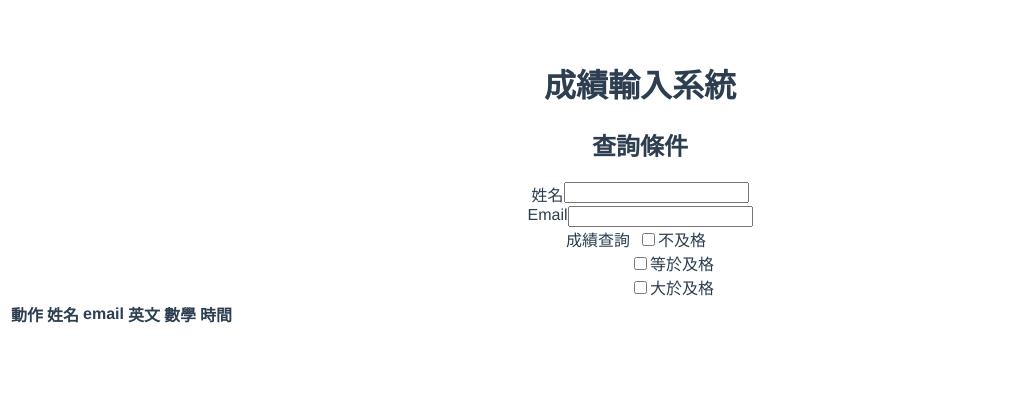
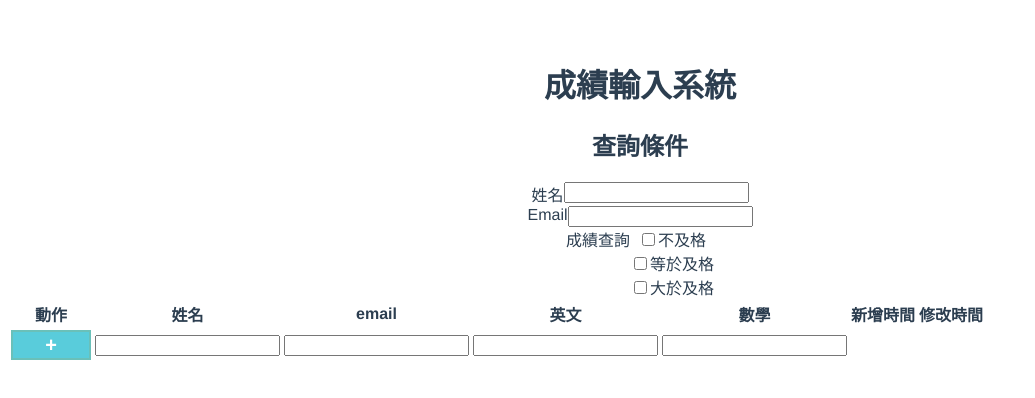
Before and after one commit to katelove/athenaexam, a Vue app: page / in a window 1280 px wide. Shown: the top 398 px of the page, without its empty margins (0-1035 px from the left). Built offline with nearby package versions, Linux system fonts and the light colour scheme.

Commit message:
新增table 樣式

```diff
--- a/src/components/TableGrades.vue
+++ b/src/components/TableGrades.vue
@@ -1,21 +1,61 @@
 <template>
-<div>
   <table>
     <thead>
       <tr>
-        <th v-for='(item,index) in titleList' :key="index">{{item}}</th>
+        <th v-for="(item, index) in titleList" :key="index">
+          {{ item }}
+        </th>
+      </tr>
+      <tr>
+        <th>
+          <button class="bluePlus"><h4>+</h4></button>
+        </th>
+        <th v-for="(item, index) in inputList" :key="index">
+          <input type="text" />
+        </th>
+        <th></th>
+        <th></th>
       </tr>
     </thead>
+    <tbody>
+      <tr>
+        <th></th>
+      </tr>
+    </tbody>
   </table>
-</div>
 </template>
 
 <script>
 export default {
+  name: 'TableGrades',
+  props: ['name', 'email', 'english', 'math'],
   data () {
     return {
-      titleList: ['動作', '姓名', 'email', '英文', '數學', '時間']
+      titleList: [
+        '動作',
+        '姓名',
+        'email',
+        '英文',
+        '數學',
+        '新增時間',
+        '修改時間'
+      ],
+      inputList: [] // 資料
+    }
+  },
+  mounted () {
+    // input欄位有4個
+    for (var i = 0; i < 4; i++) {
+      this.inputList.push({
+        name: '',
+        email: '',
+        english: '',
+        math: ''
+      })
     }
   }
 }
 </script>
+<style lang="scss">
+@import '../scss/tableGrades.scss';
+</style>
--- /dev/null
+++ b/src/scss/tableGrades.scss
@@ -0,0 +1,13 @@
+.bluePlus{
+  background-color: rgb(89, 204, 219);
+  width: 80px;
+  height: 30px;
+  display: flex;
+  justify-content: center;
+  align-items: center;
+  border: 2px rgb(106, 192, 185) solid;
+  h4{
+    color: white;
+    font-size: 20px;
+  }
+}
```
